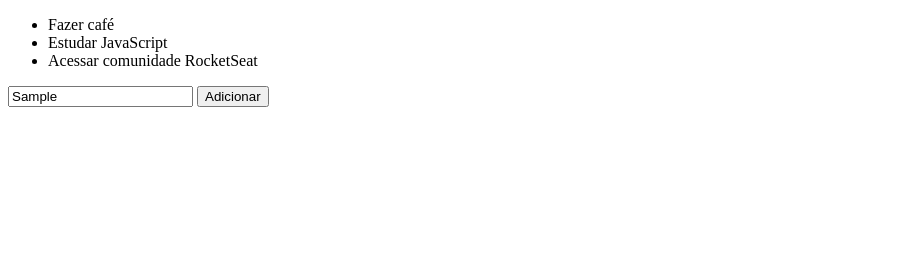
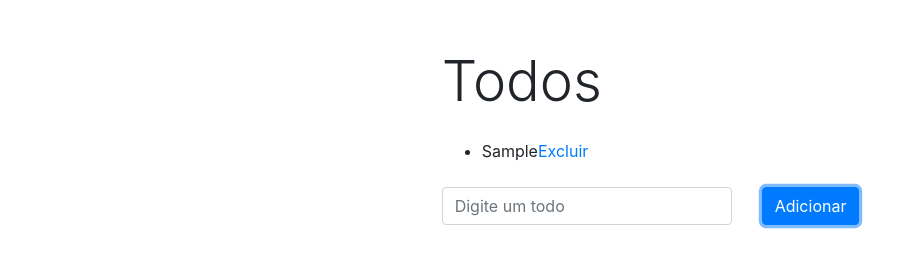
Before and after one commit to itsthallis/Rocket-seat-js, a plain HTML site: page app-todos/index.html in a window 1280 px wide. Both pictures are taken after typing "Sample" into the empty fields and a click on the button "Adicionar". Shown: the whole page, without its empty margins (0-918 px from the left). Drawn offline with nearby package versions, Linux system fonts and the light colour scheme.

Commit message:
App todos concluído

```diff
--- a/app-todos/index.html
+++ b/app-todos/index.html
@@ -4,15 +4,24 @@
     <meta charset="UTF-8">
     <meta name="viewport" content="width=device-width, initial-scale=1.0">
     <meta http-equiv="X-UA-Compatible" content="ie=edge">
+    <link rel="stylesheet"
+          href="https://stackpath.bootstrapcdn.com/bootstrap/4.1.3/css/bootstrap.min.css"
+          integrity="sha384-MCw98/SFnGE8fJT3GXwEOngsV7Zt27NXFoaoApmYm81iuXoPkFOJwJ8ERdknLPMO"
+          crossorigin="anonymous">
     <title>Curso Js - RocketSeat</title>
 </head>
 <body>
-    <div id="app">
-        <ul>
-
-        </ul>
-        <input type="text" placeholder="Digite um todo">
-        <button>Adicionar</button>
+    <div class="col-md-4 mx-auto mt-5" id="app">
+        <h1 class="display-4 mb-4">Todos</h1>
+        <ul></ul>
+        <div class="row mt-4">
+            <div class="col-md-9">
+                <input class="form-control" type="text" placeholder="Digite um todo">
+            </div>
+            <div class="col-md-3">
+                <button class="btn btn-primary">Adicionar</button>
+            </div>
+        </div>
     </div>
 
     <script src="todos.js"></script>
--- a/app-todos/todos.js
+++ b/app-todos/todos.js
@@ -1,21 +1,58 @@
-var listElement = document.querySelector('#app ul');
-var inputElement = document.querySelector('#app input');
-var buttonElement = document.querySelector('#app button');
 
-var todos = [
-    'Fazer café',
-    'Estudar JavaScript',
-    'Acessar comunidade RocketSeat'
-];
+var listElement = document.querySelector( '#app ul' );
+var inputElement = document.querySelector( '#app input' );
+var buttonElement = document.querySelector( '#app button' );
+var todos = JSON.parse(localStorage.getItem( 'list_todos' )) || [];
 
+
+// Renderiza todos
 function renderTodos(){
+
+    listElement.innerHTML = '';
+
     for (todo of todos) {
-        var todoElement = document.createElement('li');
-        var todoText = document.createTextNode(todo);
+        var todoElement = document.createElement( 'li' );
+        var todoText = document.createTextNode( todo );
+        var excluir = document.createElement( 'a' );
+        var excluirText = document.createTextNode( 'Excluir' );
+        var pos = todos.indexOf( todo );
 
-        todoElement.appendChild( todoText )
-        listElement.appendChild( todoElement )
+        excluir.setAttribute( 'onclick', 'deleteTodo( '+ pos +' )' );
+        excluir.setAttribute( 'href', '#' );
+        excluir.appendChild( excluirText );
+
+        todoElement.appendChild( todoText );
+        todoElement.appendChild( excluir );
+
+        listElement.appendChild( todoElement );
     }
-};
+}
 
 renderTodos();
+
+
+// Adiciona todos
+function addTodo() {
+    var todoText = inputElement.value;
+
+    todos.push( todoText );
+    inputElement.value = '';
+    renderTodos();
+    saveToStorage();
+}
+
+buttonElement.onclick = addTodo;
+
+
+// Deleta todos
+function deleteTodo( pos ) {
+    todos.splice(pos, 1);
+    renderTodos();
+    saveToStorage();
+}
+
+
+// Salva no local storage
+function saveToStorage() {
+    localStorage.setItem( 'list_todos', JSON.stringify( todos ) );
+}
```
